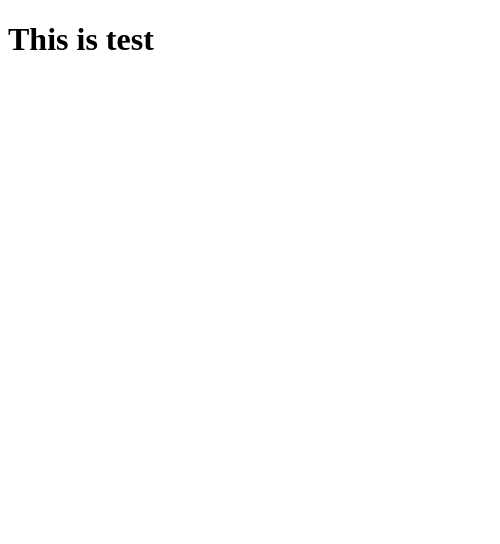
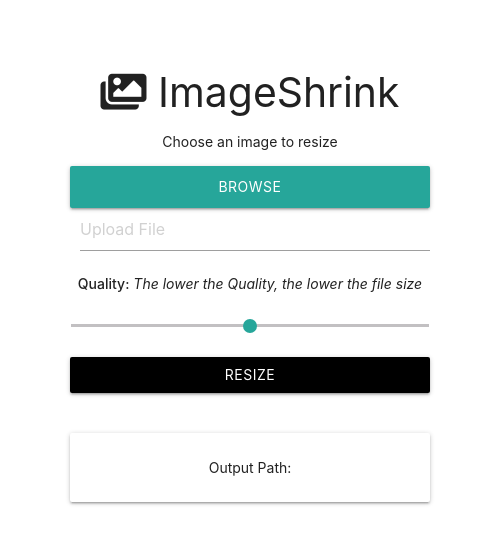
Before and after one commit to asifsorowar/Image-Shrink----Electronjs-demo-project, an Electron app: page app/index.html in a window 500 px wide. Drawn offline with Linux system fonts and the light colour scheme.

Commit message:
Interface design

```diff
--- a/app/css/style.css
+++ b/app/css/style.css
@@ -2,6 +2,10 @@
   width: 400px;
   margin-top: 70px;
   padding: 0 20px;
+}
+
+.about {
+  width: 100%;
 }
 
 .about {
--- a/app/index.html
+++ b/app/index.html
@@ -7,9 +7,48 @@
       http-equiv="Content-Security-Policy"
       content="script-src 'self' 'unsafe-inline'"
     />
+    <link rel="stylesheet" href="css/all.min.css" />
+    <link rel="stylesheet" href="css/materialize.min.css" />
+    <link rel="stylesheet" href="css/style.css" />
     <title>ImageShrink</title>
   </head>
   <body>
-    <h1>This is test</h1>
+    <div class="container center-align">
+      <h3><i class="fas fa-images"></i> ImageShrink</h3>
+      <p>Choose an image to resize</p>
+      <form id="image-form">
+        <div class="file-field input-field">
+          <div class="btn">
+            <span>Browse</span>
+            <input type="file" id="img" />
+          </div>
+
+          <div class="file-path-wrapper">
+            <input
+              type="text"
+              class="file-path validate"
+              placeholder="Upload File"
+            />
+          </div>
+        </div>
+
+        <p>
+          <strong>Quality:</strong>
+          <em>The lower the Quality, the lower the file size</em>
+        </p>
+        <p class="range-field">
+          <input type="range" min="0" max="100" id="slider" />
+        </p>
+        <input type="submit" value="Resize" class="btn black" />
+      </form>
+
+      <div class="card output">
+        <div class="card-content">
+          Output Path: <span id="output-path"></span>
+        </div>
+      </div>
+    </div>
+
+    <script src="js/materialize.min.js"></script>
   </body>
 </html>
--- a/index.js
+++ b/index.js
@@ -22,7 +22,7 @@ const createMainWindow = () => {
 };
 
 const createAboutMenuWindow = () => {
-  mainWindow = new BrowserWindow({
+  aboutMenuWindow = new BrowserWindow({
     title: "About ImageShrink",
     width: 300,
     height: 400,
@@ -30,7 +30,7 @@ const createAboutMenuWindow = () => {
     resizable: false,
   });
 
-  mainWindow.loadFile("./app/about.html");
+  aboutMenuWindow.loadFile("./app/about.html");
 };
 
 app.on("ready", () => {
```
Also changed, not shown: app/about.html (+10 -1 lines). Lines whose indentation alone changed are shown as unchanged.
